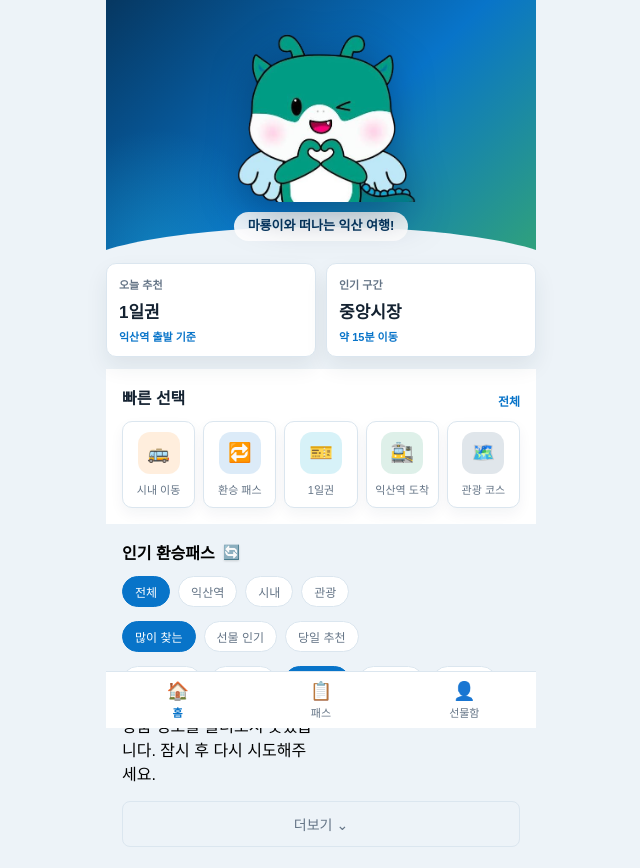
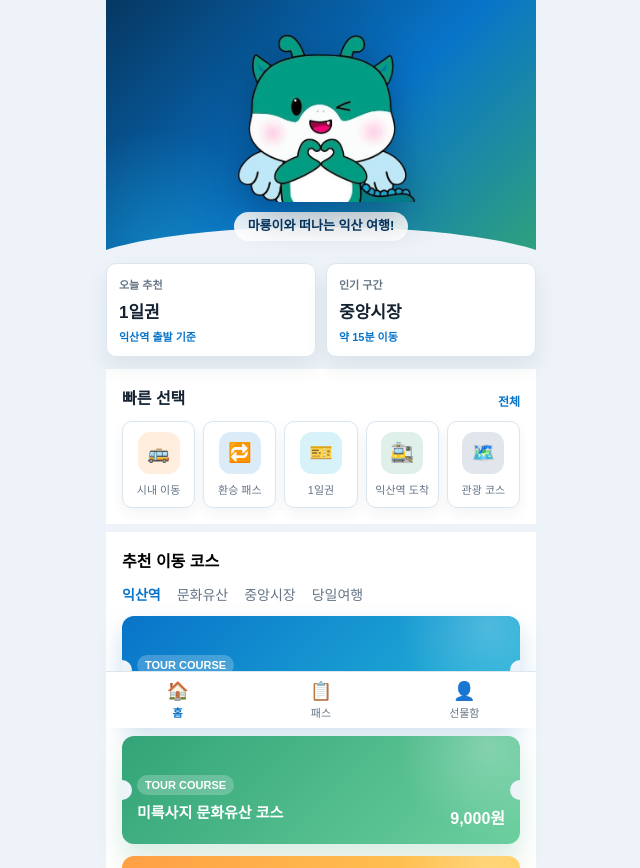
Before and after one commit to adapterz/wku-2026-1-kakao-shop, a website: page public/index.html in a window 1280 px wide. Shown: the part 72-940 px from the top of the page, without its empty margins (319-959 px from the left). Drawn offline with Linux system fonts and the light colour scheme; no server answers.

Commit message:
style: 인기 환승패스(동적 상품 목록) 섹션 삭제
필터/정렬/가격대 버튼과 상품 그리드(#product-list), 더보기 버튼을 포함한
인기 환승패스 섹션 전체를 제거함. home.js의 loadProducts()는 #product-list가
없으면 그대로 반환하도록 이미 가드되어 있어 별도 JS 수정 없이 안전하게 제거됨.
다른 곳에서도 쓰이는 filter-row/filter-btn, ranking-title, product-grid 등은
남기고, 이 섹션 전용이었던 sort-row/price-filter-row/more-btn/ranking-section
CSS만 함께 정리함.

Co-Authored-By: Claude Sonnet 5 <noreply@anthropic.com>

```diff
--- a/public/css/style.css
+++ b/public/css/style.css
@@ -273,11 +273,6 @@ body > * {
 }
 
 
-/* 실시간 랭킹 섹션 */
-.ranking-section {
-  padding: 16px;
-}
-
 .ranking-title {
   display: flex;
   align-items: center;
@@ -290,8 +285,8 @@ body > * {
   font-weight: bold;
 }
 
-/* 필터 공통 (성별, 정렬, 가격대) */
-.filter-row, .sort-row, .price-filter-row {
+/* 필터 공통 */
+.filter-row {
   display: flex;
   gap: 8px;
   overflow-x: auto;
@@ -299,7 +294,7 @@ body > * {
   padding-bottom: 4px;
 }
 
-.filter-btn, .sort-btn, .price-btn {
+.filter-btn {
   flex-shrink: 0;
   padding: 6px 12px;
   border: 1px solid var(--line);
@@ -311,7 +306,7 @@ body > * {
   white-space: nowrap;
 }
 
-.filter-btn.active, .sort-btn.active, .price-btn.active {
+.filter-btn.active {
   background-color: var(--blue);
   color: var(--card);
   border-color: var(--blue);
@@ -430,19 +425,6 @@ body > * {
   margin-top: 6px;
   font-size: 11px;
   color: var(--muted);
-}
-
-/* 더보기 버튼 */
-.more-btn {
-  width: 100%;
-  padding: 12px;
-  margin-top: 16px;
-  background: none;
-  border: 1px solid var(--line);
-  border-radius: 8px;
-  color: var(--muted);
-  font-size: 14px;
-  cursor: pointer;
 }
 
 /* 금주의 브랜드 / 인기 브랜드 / 일상을 채워주는 선물 공통 */
--- a/public/index.html
+++ b/public/index.html
@@ -65,41 +65,6 @@
       <div class="category-item"><div class="category-circle">🚉</div><span>익산역 도착</span></div>
       <div class="category-item"><div class="category-circle">🗺️</div><span>관광 코스</span></div>
     </div>
-  </section>
-
-  <!-- 인기 환승패스 -->
-  <section class="ranking-section">
-    <div class="ranking-title">
-      <h2>인기 환승패스</h2>
-      <button class="icon-btn small">🔄</button>
-    </div>
-
-    <div class="filter-row">
-      <button class="filter-btn active">전체</button>
-      <button class="filter-btn">익산역</button>
-      <button class="filter-btn">시내</button>
-      <button class="filter-btn">관광</button>
-    </div>
-
-    <div class="sort-row">
-      <button class="sort-btn active">많이 찾는</button>
-      <button class="sort-btn">선물 인기</button>
-      <button class="sort-btn">당일 추천</button>
-    </div>
-
-    <div class="price-filter-row">
-      <button class="price-btn">1만원 미만</button>
-      <button class="price-btn">1만원대</button>
-      <button class="price-btn active">2만원대</button>
-      <button class="price-btn">3만원대</button>
-      <button class="price-btn">4만원대</button>
-    </div>
-
-    <div id="product-list" class="product-grid">
-      <p class="loading-message">상품 정보를 불러오는 중입니다.</p>
-    </div>
-
-    <button class="more-btn">더보기 ⌄</button>
   </section>
 
   <!-- 추천 이동 코스 -->
```
